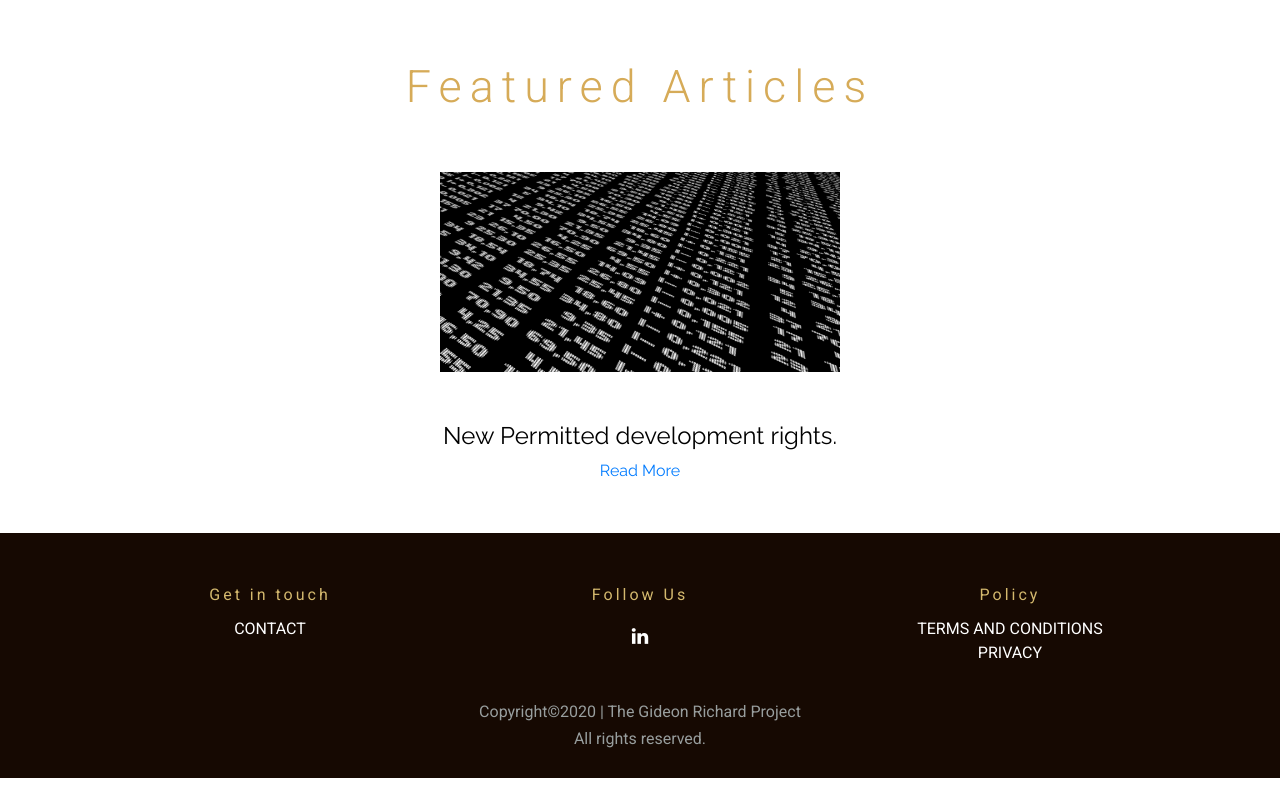
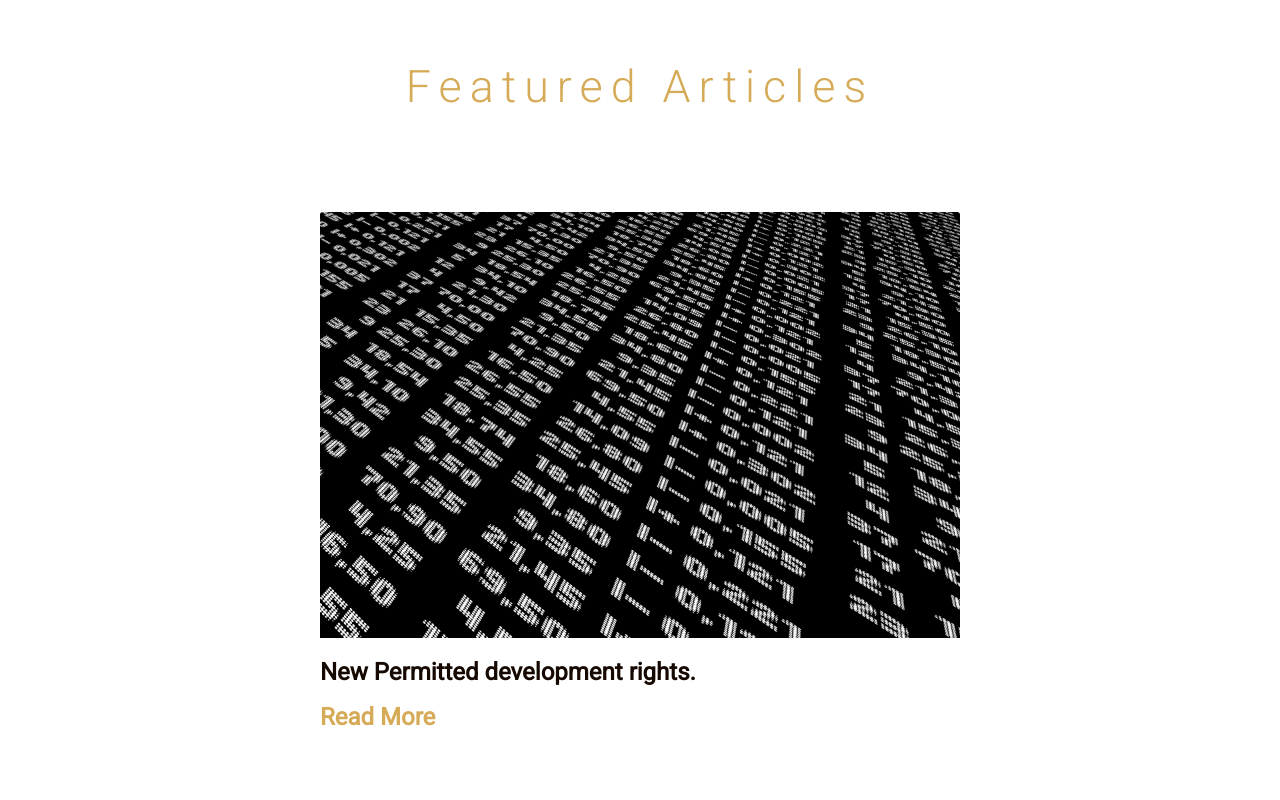
Before and after one commit to ccnn1010/PropertyProject, a plain HTML site: page blog.html in a window 1280 px wide. Shown: the part 340-1140 px from the top of the page. Before the commit the page ends 1118 px from the top, so only its background shows below. Drawn offline with nearby package versions, Linux system fonts and the light colour scheme.

Commit message:
blog section finished

```diff
--- a/blog.html
+++ b/blog.html
@@ -78,24 +78,44 @@
       <div class="row">
         <div class="col-12 blog__information">
           <h1>Featured Articles</h1>
-          <div class="blog__image">
-            <img src="img/blog-image.jpg" alt="Blog image" class="img-responsive">
-          </div>
-          <div class="col-12 blog__subheading">
-            <h4>New Permitted development rights.</h4>
-          </div>
-          <div class="col-12 blog__link">
-            <a href="#">Read More</a>
+
+        </div>
+          <div class="col-12  d-flex justify-content-center">
+            <div class="card" style="width: 40rem;">
+              <img class="card-img-top" src="img/blog-image.jpg" alt="Card image cap">
+              <div class="card-body">
+                <h5 class="card-title">New Permitted development rights.</h5>
+               <a href="#">Read More</a>
+              </div>
+
           </div>
 
         </div>
+
       </div>
     </div>
 </section>
 
+<!--
+<section id="blog">
+  <div class="container-fluid">
+    <div class="row">
+      <div class="col-12 blog__information">
+        <h1>Featured Articles</h1>
+        <div class="blog__image">
+          <img src="img/blog-image.jpg" alt="Blog image" class="img-responsive">
+        </div>
+        <div class="col-12 blog__subheading">
+          <h4>New Permitted development rights.</h4>
+        </div>
+        <div class="col-12 blog__link">
+          <a href="#">Read More</a>
+        </div>
 
-
-
+      </div>
+    </div>
+  </div>
+</section> -->
 
 
 
--- a/style.css
+++ b/style.css
@@ -604,12 +604,12 @@ font-weight: 300;
 }
 
 
-.card-horizontal {
+#team-section .card-horizontal {
     display: flex;
     flex: 1 1 auto;
 }
 
-.card {
+#team-section .card {
     display: flex;
     justify-content: center;
   /*   align-items: center; */
@@ -620,20 +620,20 @@ font-weight: 300;
   /*   border: 0; */
 }
 
-.card-body {
+#team-section .card-body {
     display: flex;
     justify-content: center;
     flex-direction: column;
     color: white;
 }
 
-.card-title {
+#team-section .card-title {
     font-family: roboto;
     font-weight: bold;
     text-align: center;
 }
 
-.card-text {
+#team-section .card-text {
     font-family: inherit;
     line-height: 2;
     font-weight: 500;
@@ -681,18 +681,18 @@ font-weight: 300;
         height: 200px;
      }
 
-     .card {
+     #team-section .card {
         padding-left: 8%;
     }
 
-    .card-body {
+    #team-section .card-body {
         padding-left: 12%;
     }
 
-    .card-title {
+    #team-section .card-title {
        text-align:start;
     }
-    .card-text {
+    #team-section .card-text {
         padding-right: 0;
         padding-left: 0;
         padding-top: 0;
@@ -1796,48 +1796,56 @@ max-height:100%; */
     color: black;
  }
 
- .blog__image {
-    display: flex;
-    justify-content: center;
-    padding-top: 50px;
-    padding-bottom: 50px;
-    /* border: 3px solid red; */
-}
-
-.blog__image img {
-    height: 200px;
-    width: 400px;
-    flex: 0 1 auto;
-    align-items: center;
-    margin: 0 auto;
-    /* border: 1px solid red; */
-}
-
-
-
-.blog__subheading {
-    display: flex;
-    justify-content: center;
-}
-
-.blog__subheading h4 {
-   text-align: left;
-}
-
-.blog__link {
-    display: flex;
-    justify-content: center;
-    padding-bottom: 50px;
-    /* border: 3px solid red; */
-}
+
 /*
 .blog__link a{
     align-items: flex-start;
 } */
 
-
-
-
+#blog .card {
+   /* display: flex;
+    justify-content: center;
+    align-items: center;  */
+    background-color: transparent;
+    /* padding-left: 15%; */
+    margin-top: 90px;
+    margin-bottom: 200px;
+    width: 18rem;
+    border: none;
+    padding: 0;
+
+}
+
+#blog .card-body {
+   /*  display: flex;
+    justify-content: center; */
+   /*  flex-direction: column; */
+    color: black;
+}
+
+.card-img, .card-img-top {
+    padding: 2%;
+}
+
+#blog .card-title {
+    font-family: roboto;
+    font-weight: bold;
+    /* text-align: center; */
+    color: #160902;
+}
+
+#blog .card-body a {
+    color: #D6AB58;
+    font-weight: bold;
+    font-family: roboto;
+}
+
+#blog .card-body a:hover {
+    color: #EFD27E;
+    font-weight: bold;
+    font-family: roboto;
+    text-decoration: none;
+}
 
 
 /*-- Media query for larger screens (desktop) --*/
@@ -1856,6 +1864,36 @@ max-height:100%; */
     padding-top: 2%;
 
 }
+
+@media (min-width:770px) and (max-height: 1883px) {
+
+
+    #blog .card {
+        padding: 0;
+    }
+
+    #blog .card-body {
+        padding-left: 0;
+    }
+
+    #blog .card-title {
+       text-align:start;
+       font-size: 1.5rem;
+    }
+    #blog .card-text {
+        padding-right: 0;
+        padding-left: 0;
+        padding-top: 0;
+    }
+    .card-img, .card-img-top {
+        padding: 0;
+    }
+
+    #blog .card-body a {
+        color: #D6AB58;
+        font-size: 1.5rem;
+    }
+
 
    }
 
```
Also changed, not shown: index.html (+1 -1 lines).
